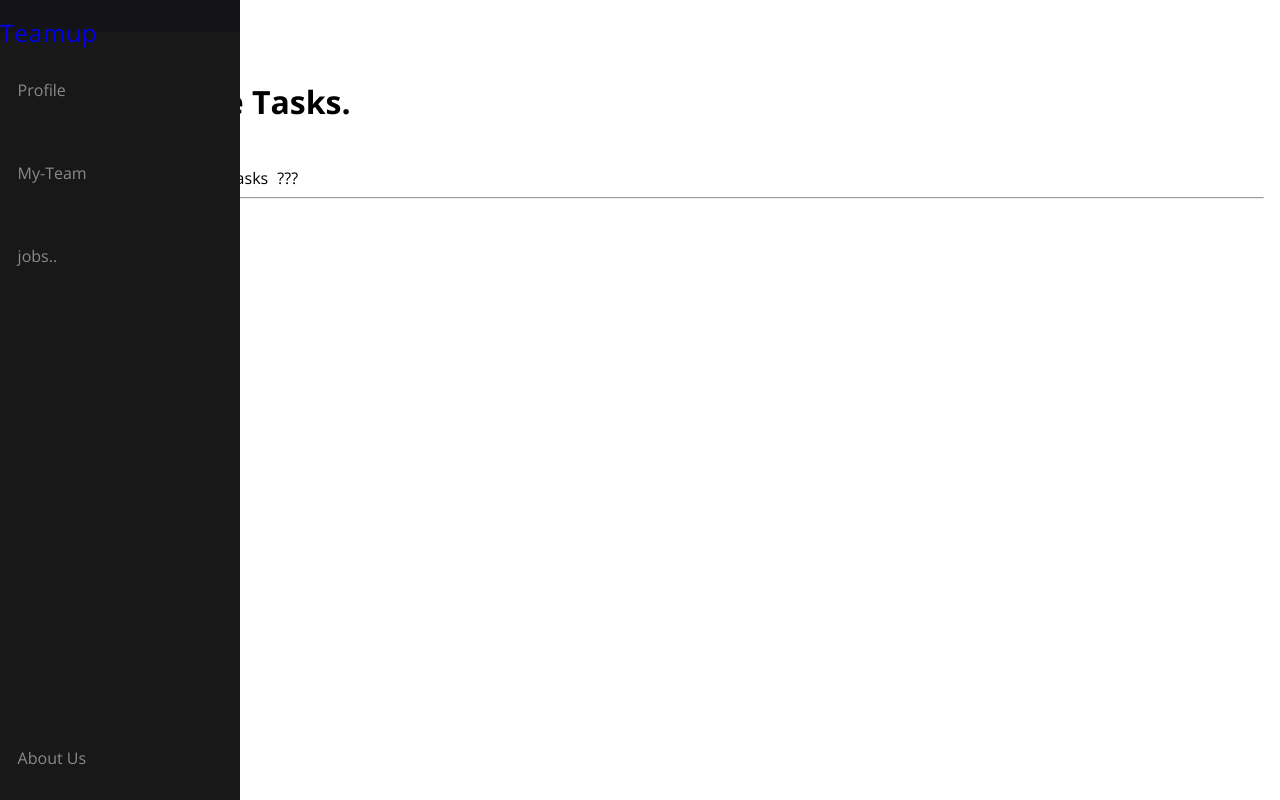
After one commit to Amiram1544/Teamup, a Django app: page /myteam/tasks/ in a window 1280 px wide. The commit adds this page. Run offline with Django 5.2, Linux system fonts and the light colour scheme; the visitor is signed in with stand-in values (Sample User, id 1).

Commit message:
Feat: Initial task page.

```diff
--- a/myteam/admin.py
+++ b/myteam/admin.py
@@ -1,6 +1,7 @@
 from django.contrib import admin
-from .models import Teams, TeamMessages
+from .models import Teams, TeamMessages, Tasks
 # Register your models here.
 
 admin.site.register(Teams)
 admin.site.register(TeamMessages)
+admin.site.register(Tasks)
--- a/myteam/templates/myteam/mainpage.html
+++ b/myteam/templates/myteam/mainpage.html
@@ -19,7 +19,7 @@
 
     <div class="myteam-badges">
         <a href="{% url 'myteam:mainpage' %}" class="myteam-button" id="Teams">Teams</a>
-        <a href="#" class="myteam-button" id="Tasks">Tasks</a>
+        <a href="{% url 'myteam:taskspage' %}" class="myteam-button" id="Tasks">Tasks</a>
         <a href="#" class="myteam-button" id="PV">PV</a>
     </div>
 
--- /dev/null
+++ b/myteam/templates/myteam/taskspage.html
@@ -0,0 +1,26 @@
+{% extends "navbar.html" %}
+
+{% block content %}
+    <a href="{% url 'myteam:mainpage' %}" style="text-decoration: none; color: #e04dff; font-size: 2rem;">&#8617;</a>
+
+    <div class="taskspage-container">
+
+        <div class="taskspage-header">
+            <h1>{{ request.user }} Tasks. </h1>
+            <br>
+            <a href="#" onclick="ShowTab('todo')" style="text-decoration: none; color: black; margin-right: 5px;">To-do</a>
+            <a href="#" onclick="ShowTab('TeamTasks')" style="text-decoration: none; color: black; margin-right: 5px;">Team-Tasks</a>
+            <a href="#" onclick="ShowTab('unknown')" style="text-decoration: none; color: black; margin-right: 5px;">???</a>
+            <hr>
+        </div>
+        <div class="taskspage-content">
+            <div class="to-do">
+
+
+            </div>
+
+        </div>
+
+    </div>
+
+{% endblock content %}
--- a/myteam/urls.py
+++ b/myteam/urls.py
@@ -6,6 +6,7 @@ app_name = 'myteam'
 urlpatterns = [
 
 path('', views.mainpage, name='mainpage'),
-path('teampage/<int:team_id>/', views.team_chat, name='team_chat')
+path('teampage/<int:team_id>/', views.team_chat, name='team_chat'),
+path("tasks/", views.taskspage , name="taskspage")
 
 ]
--- a/myteam/views.py
+++ b/myteam/views.py
@@ -1,6 +1,6 @@
 from django.shortcuts import render, redirect
 from django.contrib.auth.decorators import login_required
-from .models import Teams, TeamMessages
+from .models import Teams, TeamMessages, Tasks
 from django.contrib import messages
 
 # Create your views here.
@@ -56,3 +56,15 @@ def team_chat(request, team_id):
         'team_members': team_members,
     }
     return render(request, 'myteam/team_chat.html', context)
+
+@login_required(login_url='login')
+def taskspage(request):
+
+    tasks = Tasks.objects.filter(user=request.user).order_by('-created')
+
+
+
+    context = {
+        'tasks': tasks,
+    }
+    return render(request, 'myteam/taskspage.html', context)
--- a/templates/navbar.html
+++ b/templates/navbar.html
@@ -74,7 +74,7 @@
         {% if messages %}
             <div>
                 {% for message in messages %}
-                    <div class="messages" style="color: red;">
+                    <div class="messages">
                         {{message}}
                     </div>
                 {% endfor %}
```
Also changed, not shown: myteam/models.py (+17 -0 lines), myteam/templates/myteam/team_chat.html (+4 -3 lines), myteam/migrations/0003_tasks.py (added).
